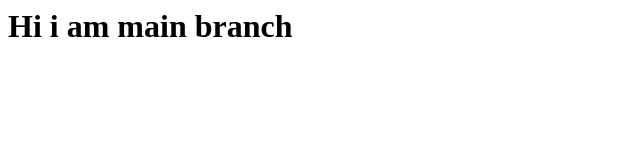
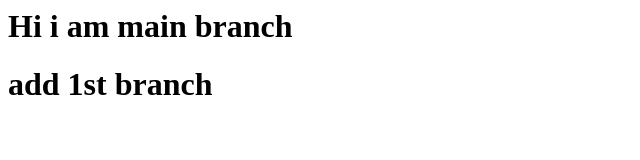
Before and after one commit to VishnuNakade/GitHub_Learning, a plain HTML site: page index.html in a window 1280 px wide. Shown: the whole page, without its empty margins (0-640 px from the left). Drawn offline with Linux system fonts and the light colour scheme.

Commit message:
add 1st branch

```diff
--- a/index.html
+++ b/index.html
@@ -1 +1,2 @@
 <h1>Hi i am main branch</h1>
+<h1>add 1st branch</h1>
```
